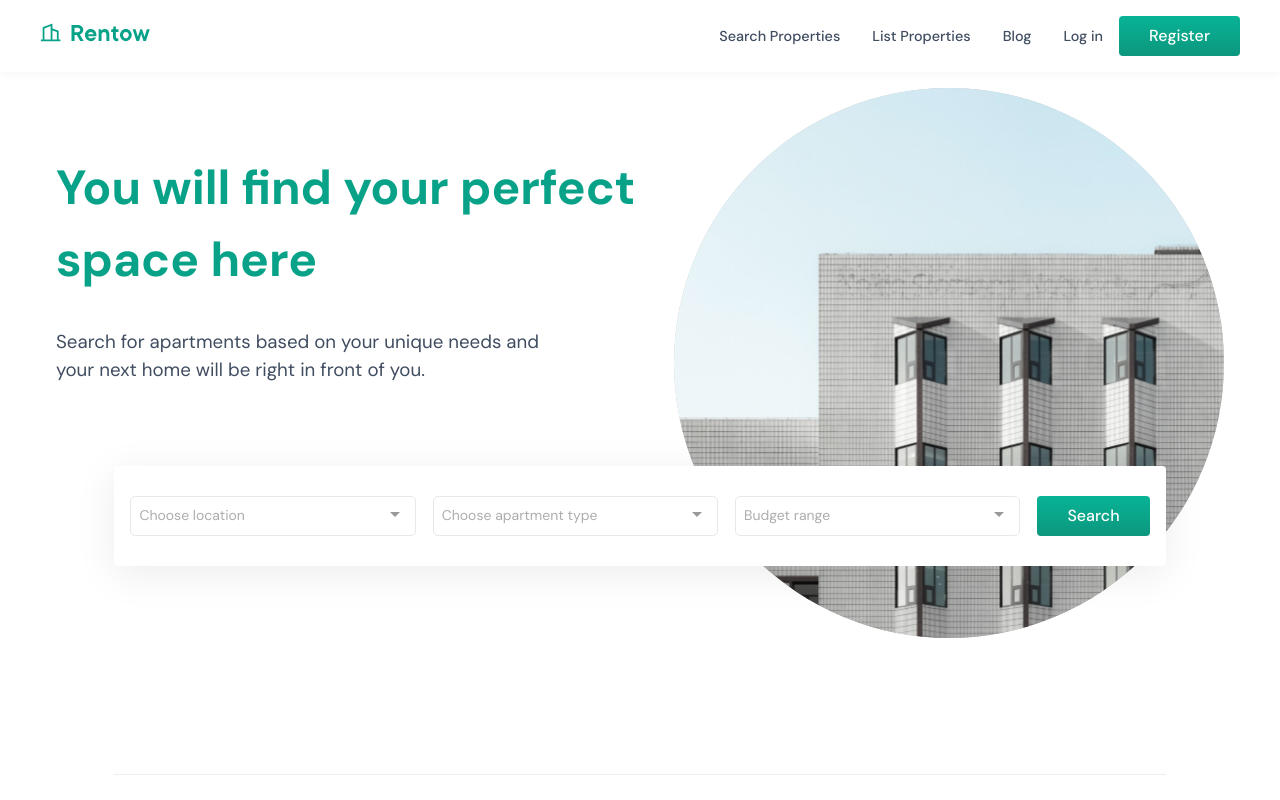
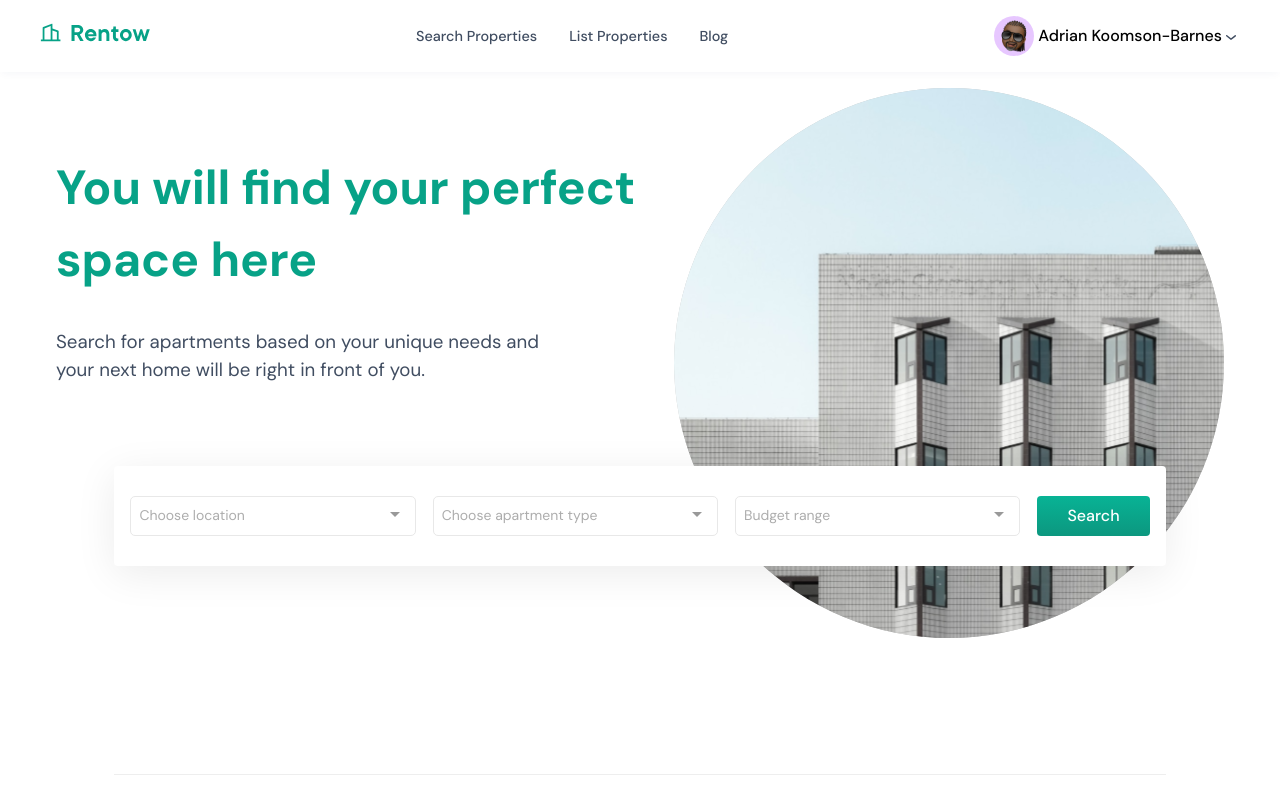
Before and after one commit to worlanyodamalie/rentow, a Nuxt app: page / in a window 1280 px wide. Shown: the top 800 px of the page. Built offline with nearby package versions, Linux system fonts and the light colour scheme.

Commit message:
Add user profile component to header

```diff
--- /dev/null
+++ b/components/Header.vue
@@ -0,0 +1,66 @@
+<template>
+    <div class="flex justify-between-xs items-center flex-wrap rentow-header-nav">
+      <nuxt-link class="cursor" to="/"><Logo/></nuxt-link>
+      <ul class="rentow-ul-nav dn-xs">
+        <li> <nuxt-link to="/">Search Properties</nuxt-link> </li>
+        <li> <nuxt-link to="/list-property">List Properties</nuxt-link> </li>
+        <li> <nuxt-link to="/">Blog</nuxt-link> </li>
+        <!-- <li> <nuxt-link to="/auth/login">Log in</nuxt-link> </li> -->
+      </ul>
+        <div class="user-profile flex items-center ml-auto">
+            <img class="" src="~/assets/images/user-image.svg" alt="">
+            <label for="user-profile" class="mr1 ml1 fw5 fs-normal cursor f5">Adrian Koomson-Barnes
+                    <svg width="10" height="7" viewBox="0 0 14 7" fill="none" xmlns="http://www.w3.org/2000/svg">
+                        <path fill-rule="evenodd" clip-rule="evenodd" d="M6.99991 6.9995C6.77191 6.9995 6.54491 6.9225 6.35991 6.7675L0.359909 1.7675C-0.0640909 1.4145 -0.122091 0.783495 0.231909 0.359495C0.584909 -0.0645046 1.21491 -0.121505 1.63991 0.231495L7.01091 4.7075L12.3729 0.392495C12.8029 0.0464955 13.4329 0.114495 13.7789 0.544495C14.1249 0.974495 14.0569 1.6035 13.6269 1.9505L7.62691 6.7785C7.44391 6.9255 7.22191 6.9995 6.99991 6.9995Z" fill="#404D61"/>
+                    </svg>
+            </label>
+            <input type="checkbox" name="" id="user-profile">
+            <ul class="user-profile-menu">
+                <li><nuxt-link to="/" class="text-underline-none dark f5 ph3 fw5">Logout</nuxt-link></li>
+            </ul>
+        </div>
+
+
+
+      <!-- <div class="dn-xs"><nuxt-link to="/auth/register" class="btn btn--green">Register</nuxt-link></div> -->
+      <a class="dn-ns cursor">
+        <img src="~/assets/images/hamburger.svg" alt="">
+      </a>
+    </div>
+</template>
+<script>
+export default {
+    name: 'Header',
+
+}
+</script>
+<style >
+ .user-profile input[type="checkbox"]{
+    opacity: 0;
+    position: fixed;
+    width: 0;
+ }
+
+ .user-profile-menu{
+    position: absolute;
+    top: 3rem;
+    right:0;
+    border: 1px solid #ccc;
+    border-radius: 4px;
+    padding: 1rem;
+    margin: 2px 0 0 0;
+    box-shadow: 0 0 6px 0 rgba(0,0,0,0.1);
+    background-color: #ffffff;
+    list-style-type: none;
+    width:15rem;
+ }
+
+ .user-profile input[type="checkbox"] + .user-profile-menu {
+  display: none;
+}
+
+ .user-profile input[type="checkbox"]:checked + .user-profile-menu {
+  display: block;
+}
+
+</style>
--- a/layouts/default.vue
+++ b/layouts/default.vue
@@ -1,18 +1,6 @@
 <template>
   <div class="default-container">
-    <div class="flex justify-between-xs items-center flex-wrap rentow-header-nav">
-      <nuxt-link class="cursor" to="/"><Logo/></nuxt-link>
-      <ul class="rentow-ul-nav dn-xs">
-        <li> <nuxt-link to="/">Search Properties</nuxt-link> </li>
-        <li> <nuxt-link to="/list-property">List Properties</nuxt-link> </li>
-        <li> <nuxt-link to="/">Blog</nuxt-link> </li>
-        <li> <nuxt-link to="/auth/login">Log in</nuxt-link> </li>
-      </ul>
-      <div class="dn-xs"><nuxt-link to="/auth/register" class="btn btn--green">Register</nuxt-link></div>
-      <a class="dn-ns cursor">
-        <img src="~/assets/images/hamburger.svg" alt="">
-      </a>
-    </div>
+    <Header/>
     <Nuxt />
 
   </div>
```
Also changed, not shown: assets/images/user-image.svg (added).
